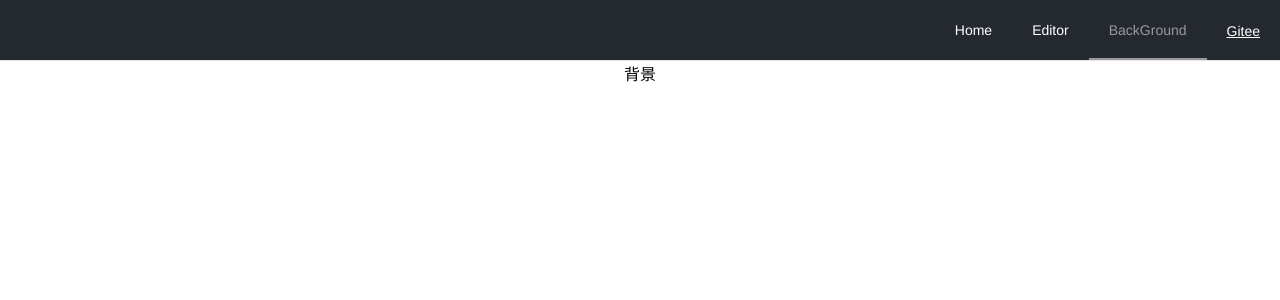
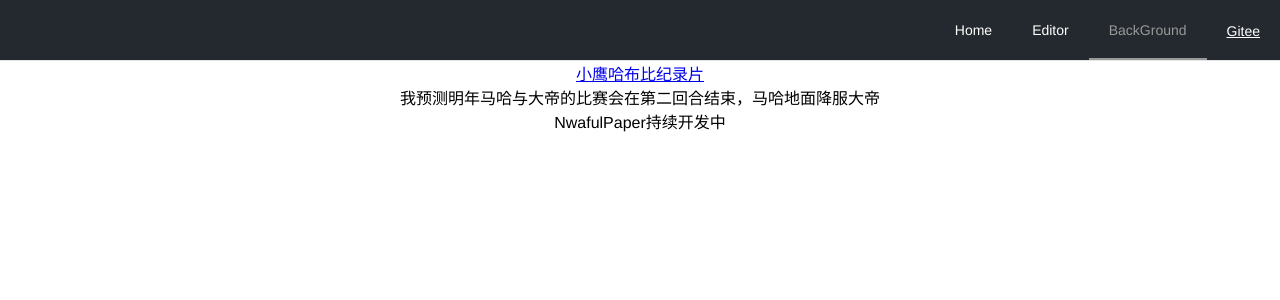
Before and after one commit to jinrd123/NwafulPaper, a Vue app: page /background in a window 1280 px wide. Shown: the top 300 px of the page. Built offline with nearby package versions, Linux system fonts and the light colour scheme.

Commit message:
version 1.0

```diff
--- a/src/App.vue
+++ b/src/App.vue
@@ -40,9 +40,4 @@ body {
     U+02DC, U+2000-206F, U+2074, U+20AC, U+2122, U+2191, U+2193, U+2212, U+2215,
     U+FEFF, U+FFFD;
 }
-@font-face {
-  font-family: "庞门正道粗书体";
-  font-weight: 400;
-  src: url(~@/assets/font/庞门正道粗书体.ttf) format("truetype");
-}
 </style>
--- a/src/pages/BackGround/index.vue
+++ b/src/pages/BackGround/index.vue
@@ -1,5 +1,9 @@
 <template>
-  <div>背景</div>
+  <div>
+    <a href="https://www.bilibili.com/video/BV1b5411S7ne/?spm_id_from=333.1007.top_right_bar_window_custom_collection.content.click">小鹰哈布比纪录片</a>
+    <div>我预测明年马哈与大帝的比赛会在第二回合结束，马哈地面降服大帝</div>
+    <div>NwafulPaper持续开发中</div>
+  </div>
 </template>
 
 <script>
```
Also changed, not shown: 1 other file (tests, documents, lock files or other folders).
